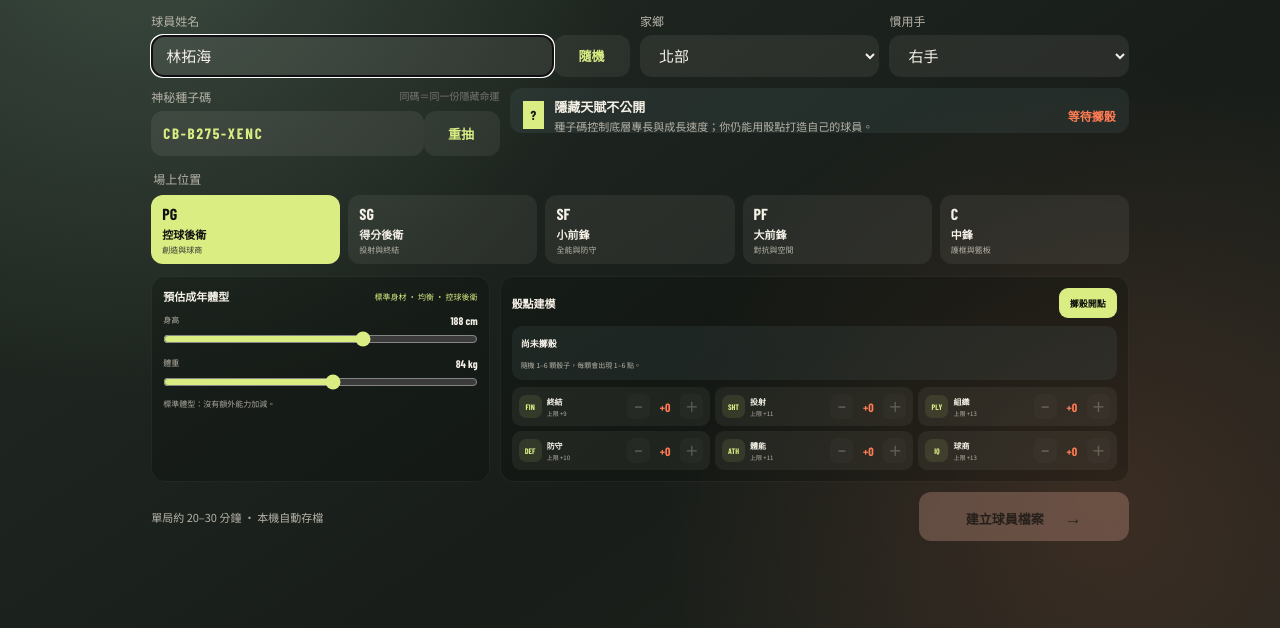
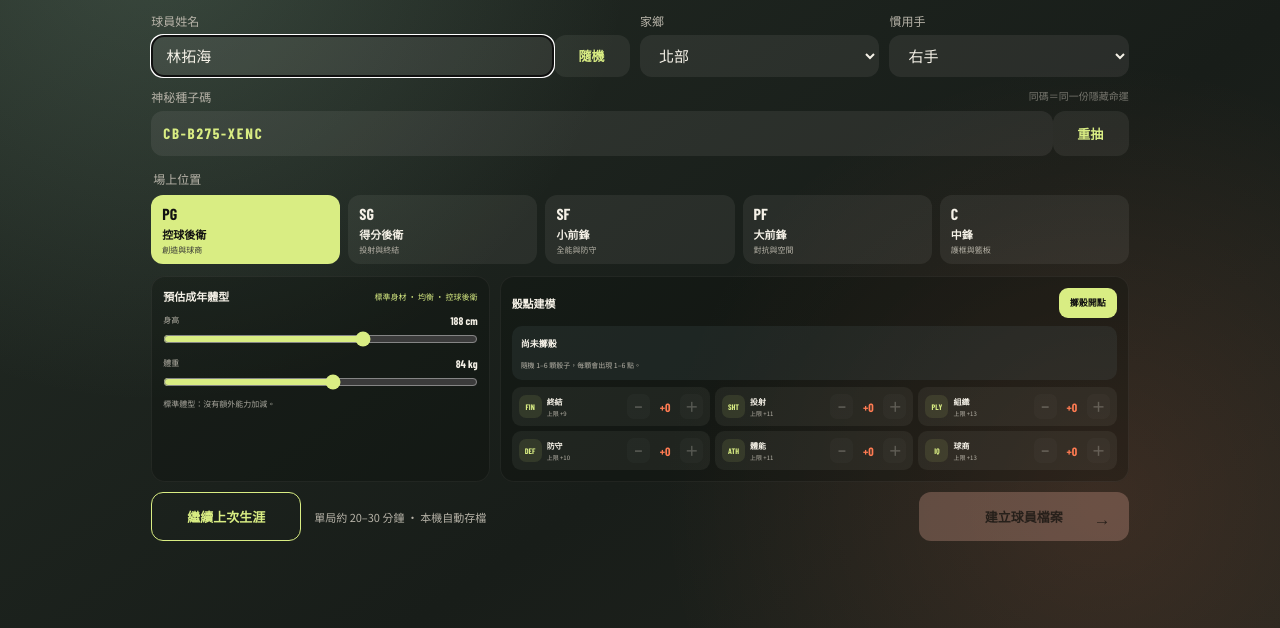
Before and after one commit to Allenyuu/courtbound-career, a website: page index.html in a window 1280 px wide. Shown: the part 172-800 px from the top of the page. Drawn offline with nearby package versions, Linux system fonts and the light colour scheme; a web font is replaced by a local one.

Commit message:
Remove seed preview and center setup controls

```diff
--- a/index.html
+++ b/index.html
@@ -6,7 +6,7 @@
   <meta name="theme-color" content="#0b0b09" />
   <meta name="description" content="《籃途 COURTBOUND》原創籃球生涯模擬器——從台灣國中出發，走向台、日、韓、中、美職業舞台。" />
   <title>籃途 COURTBOUND｜原創籃球生涯模擬器</title>
-  <link rel="stylesheet" href="styles.css?v=courtbound16" />
+  <link rel="stylesheet" href="styles.css?v=courtbound17" />
 </head>
 <body>
   <div class="noise" aria-hidden="true"></div>
@@ -55,7 +55,6 @@
       </div>
       <div class="seed-builder">
         <label class="seed-field"><span>神秘種子碼 <small>同碼＝同一份隱藏命運</small></span><div class="field-action"><input id="career-seed" maxlength="18" autocomplete="off" spellcheck="false" /><button type="button" id="random-seed-button">重抽</button></div></label>
-        <div class="seed-preview" id="seed-preview" aria-live="polite"></div>
       </div>
       <fieldset>
         <legend>場上位置</legend>
@@ -77,7 +76,7 @@
       <div class="setup-footer">
         <button class="continue-button" type="button" id="continue-button" hidden>繼續上次生涯</button>
         <span>單局約 20–30 分鐘 · 本機自動存檔</span>
-        <button class="start-button" type="submit">建立球員檔案 <b>→</b></button>
+        <button class="start-button" type="submit"><span>建立球員檔案</span><b aria-hidden="true">→</b></button>
       </div>
     </form>
   </dialog>
@@ -141,6 +140,6 @@
 
   <canvas id="share-canvas" width="1080" height="1750" hidden></canvas>
   <div class="toast" id="toast" role="status"></div>
-  <script src="app.js?v=courtbound16"></script>
+  <script src="app.js?v=courtbound17"></script>
 </body>
 </html>
--- a/styles.css
+++ b/styles.css
@@ -1282,3 +1282,32 @@ body {
 @media (max-width:400px) {
   .attribute-builder { grid-template-columns:1fr; }
 }
+
+/* Cleaner seed row and truly centered button labels. */
+.seed-builder { grid-template-columns:minmax(0,1fr); }
+.setup-footer button,
+.build-heading > button,
+.attribute-pick button {
+  align-items:center;
+  justify-content:center;
+  line-height:1.2;
+  text-align:center;
+}
+.setup-footer button { display:flex; }
+.setup-footer .start-button {
+  position:relative;
+  display:grid;
+  place-items:center;
+  padding-inline:42px;
+}
+.setup-footer .start-button > span { line-height:1.2; }
+.setup-footer .start-button > b {
+  position:absolute;
+  right:18px;
+  top:50%;
+  margin:0;
+  line-height:1;
+  transform:translateY(-50%);
+}
+.build-heading > button { display:flex; }
+.attribute-pick button { display:grid; }
```
